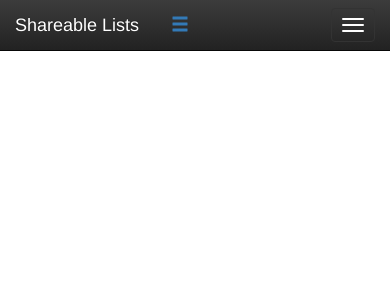
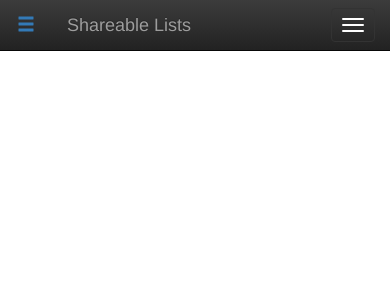
Before and after one commit to shellajt/CSSE480-SharableLists, a Python web app: template templates/base_page.html in a window 390 px wide. Shown: the top 300 px of the page. Run offline with Jinja, Linux system fonts and the light colour scheme; the template is opened without the code that fills it, so the values that code supplies are empty; some libraries are stand-ins or nearby versions.

Commit message:
floated the blue hamburger left

```diff
--- a/templates/base_page.html
+++ b/templates/base_page.html
@@ -32,7 +32,7 @@
 	<nav class="navbar navbar-inverse navbar-fixed-top">
 		<div class="container">
 			<div class="navbar-header">
-				<a class="glyphicon glyphicon-menu-hamburger btn btn-lg navbar-left" onclick="toggleNav()" id="sidebar-toggle"></a>
+				<a class="glyphicon glyphicon-menu-hamburger btn btn-lg navbar-left" onclick="toggleNav()" id="sidebar-toggle" style="float:left;"></a>
 				<button type="button" class="navbar-toggle collapsed" data-toggle="collapse" data-target="#navbar" aria-expanded="false" aria-controls="navbar">
 	            	<span class="sr-only">Toggle navigation</span>
 	            	<span class="icon-bar"></span>
```
